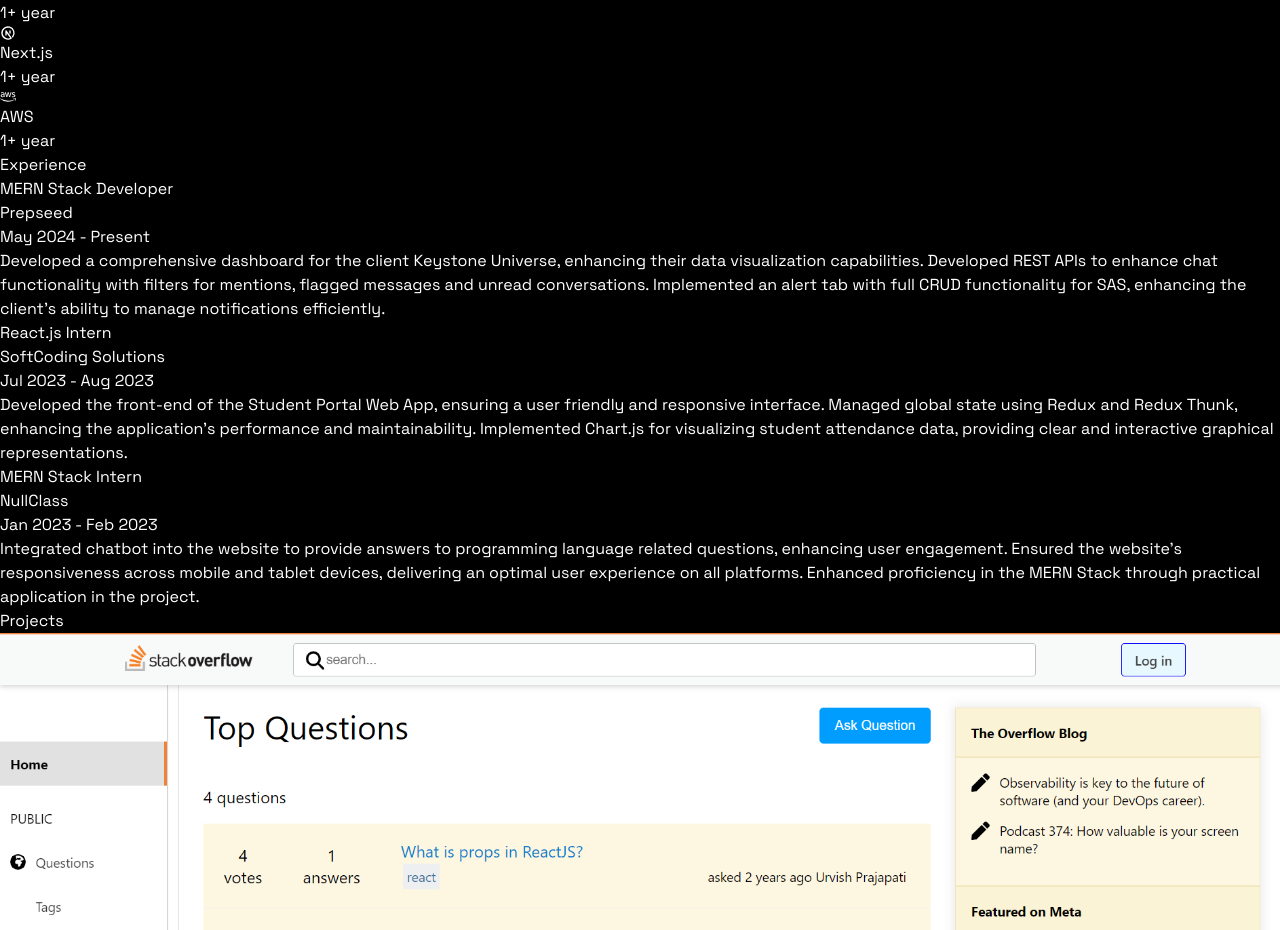
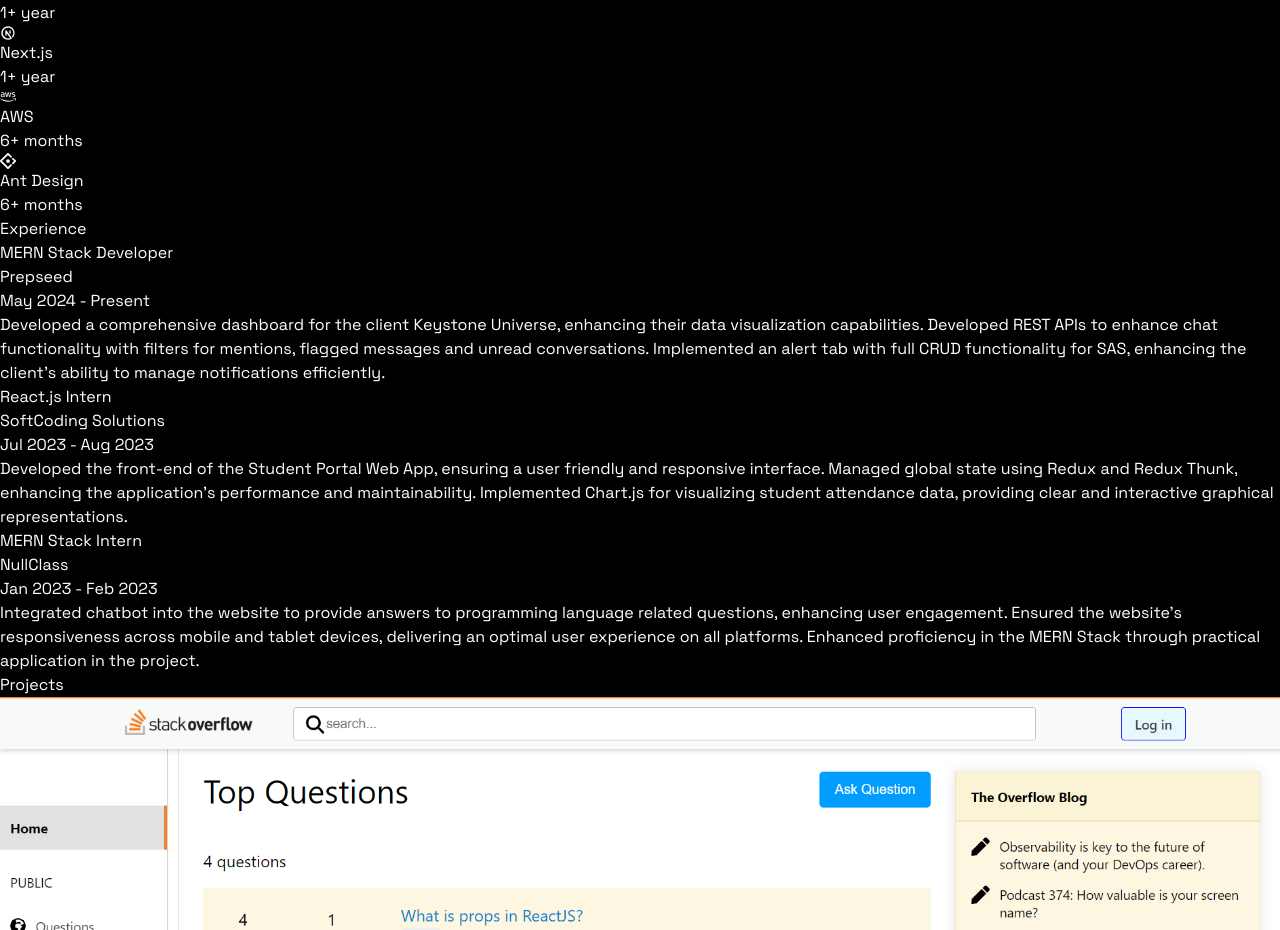
Before and after one commit to urvish-j-p/Urvish_Site, a React (Vite) app: page / in a window 1280 px wide. Shown: the part 1089-2019 px from the top of the page. Built offline with nearby package versions, Linux system fonts and the light colour scheme; a web font is replaced by a local one.

Commit message:
added skill

```diff
--- a/src/constants/index.jsx
+++ b/src/constants/index.jsx
@@ -17,6 +17,7 @@
 import { SiExpress } from "react-icons/si";
 import { TbBrandTypescript } from "react-icons/tb";
 import { FaAws } from "react-icons/fa";
+import { SiAntdesign } from "react-icons/si";
 
 export const NAVIGATION_LINKS = [
   { label: "Intro", href: "#intro" },
@@ -89,7 +90,12 @@
   {
     icon: <FaAws className="text-4xl text-white lg:text-5xl" />,
     name: "AWS",
-    experience: "1+ year",
+    experience: "6+ months",
+  },
+  {
+    icon: <SiAntdesign className="text-4xl text-white lg:text-5xl" />,
+    name: "Ant Design",
+    experience: "6+ months",
   },
 ];
 
```
